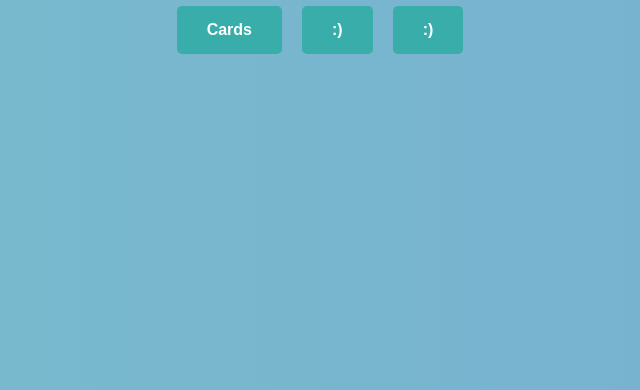
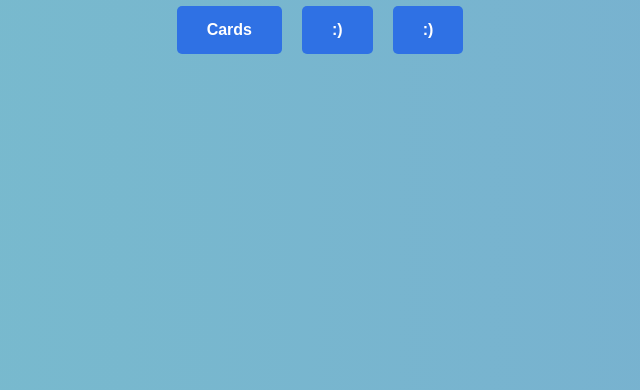
Before and after one commit to Vic2rious/APINodejs, a website: page NodejsAPI/public/index.html in a window 1280 px wide. Shown: the part 410-800 px from the top of the page, without its empty margins (320-960 px from the left). Drawn offline with Linux system fonts and the light colour scheme.

Commit message:
button and something else

```diff
--- a/NodejsAPI/public/css/styles.css
+++ b/NodejsAPI/public/css/styles.css
@@ -42,7 +42,7 @@ h2 {
     font-size: 16px;
     font-weight: bold;
     color: #fff;
-    background-color: #38ada9;
+    background-color: #2F71E4;
     border: none;
     border-radius: 5px;
     cursor: pointer;
--- a/NodejsAPI/public/index.html
+++ b/NodejsAPI/public/index.html
@@ -3,6 +3,7 @@
 <head>
     <meta charset="UTF-8">
     <meta name="viewport" content="width=device-width, initial-scale=1.0">
+    <meta name="description" content="API Test Businessmap Service">
     <title>API Test Website</title>
     <link rel="stylesheet" href="css/styles.css">
 </head>
```
Also changed, not shown: NodejsAPI/public/cardcreate.html (+1 -0 lines).
